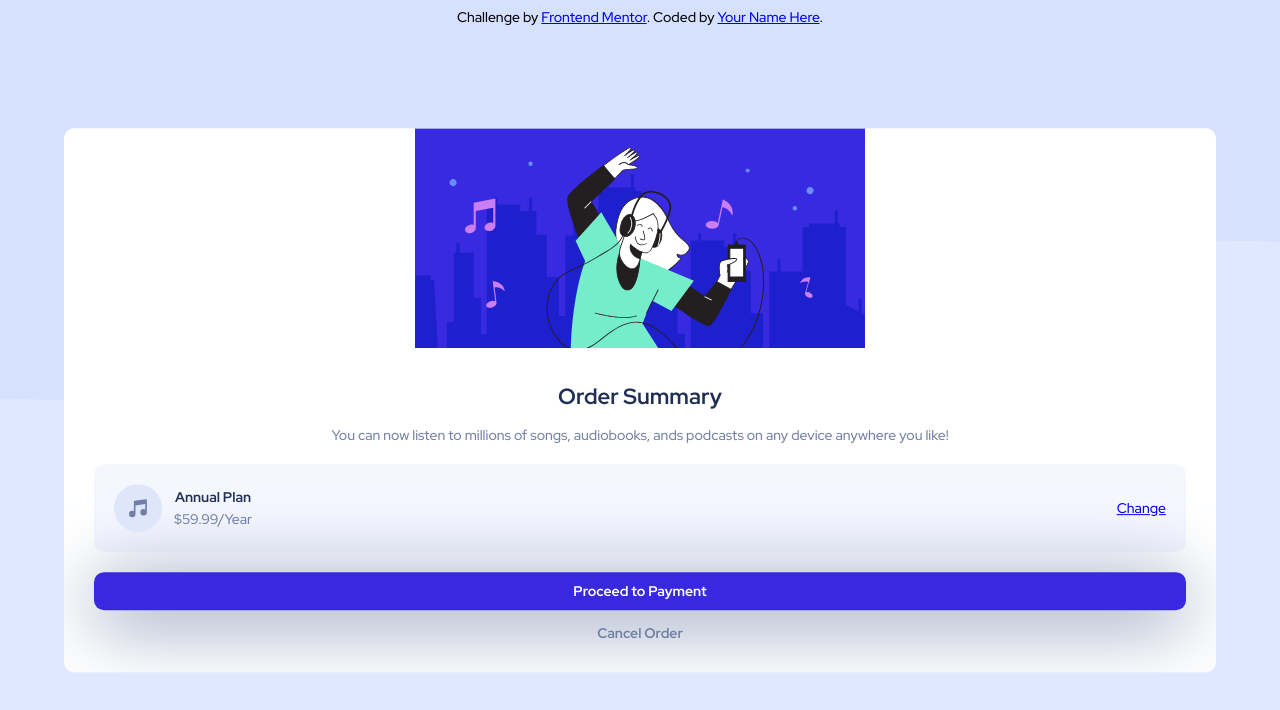
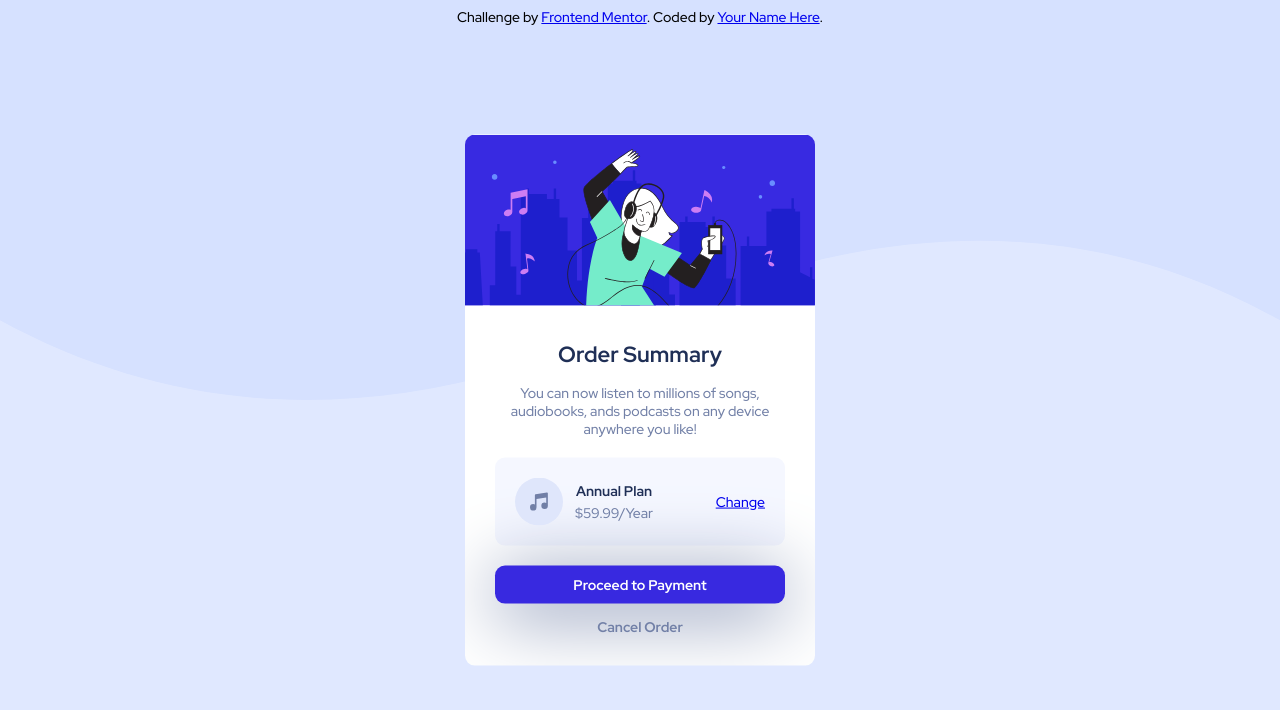
Before and after one commit to jakegodsall/fm-order-summary-component, a plain HTML site: page index.html in a window 1280 px wide. Drawn offline with Linux system fonts and the light colour scheme.

Commit message:
changed width of component for desktop

```diff
--- a/stylesheet.css
+++ b/stylesheet.css
@@ -90,7 +90,6 @@ h1 {
     border-radius: 10px;
     padding: 10px 0 10px 0;
     box-shadow: 0 10px 75px hsl(224, 23%, 55%);
-    transition: border-color 0.5s;
     cursor: pointer;
 
 }
@@ -107,3 +106,14 @@ h1 {
     cursor: pointer;
 
 }
+
+@media screen and (min-width: 400px) {
+
+    body {
+        background-image: url('images/pattern-background-desktop.svg')
+    }
+
+    .container {
+        width: 350px;
+    }
+}
```
